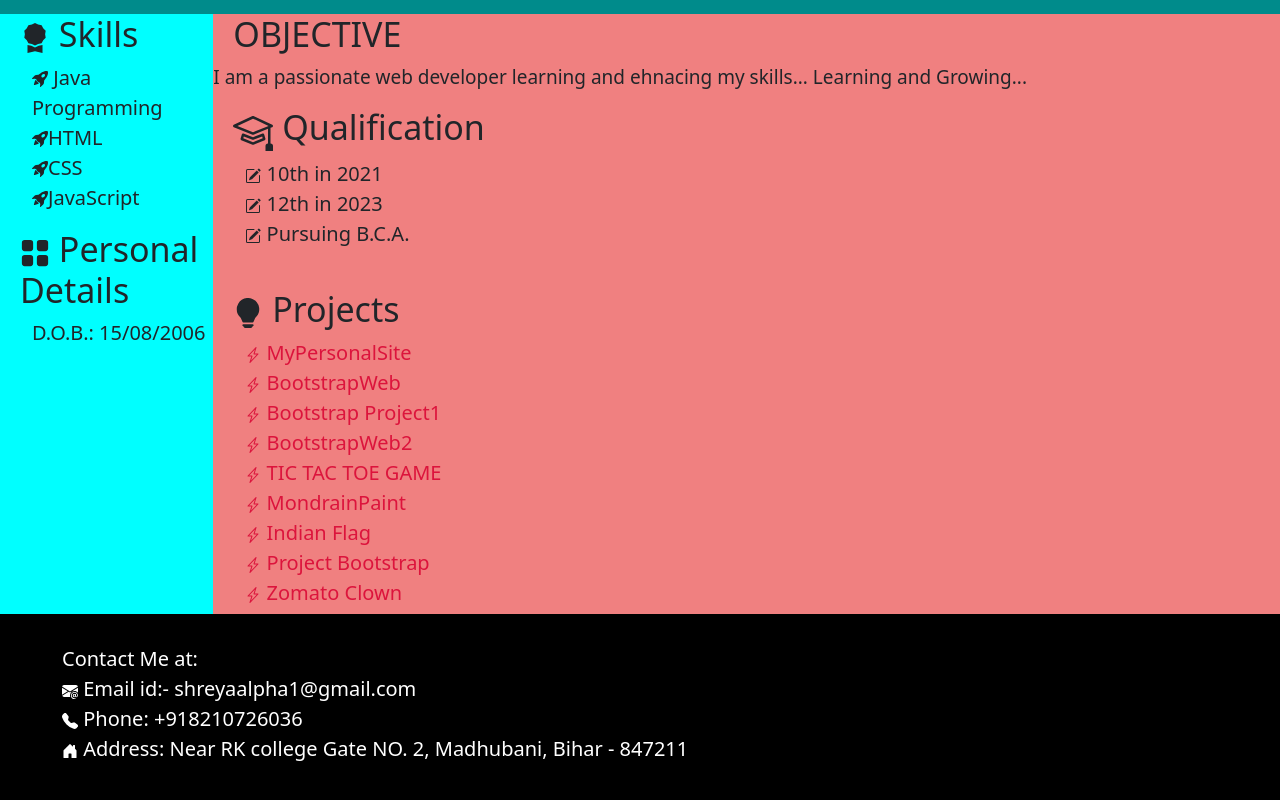
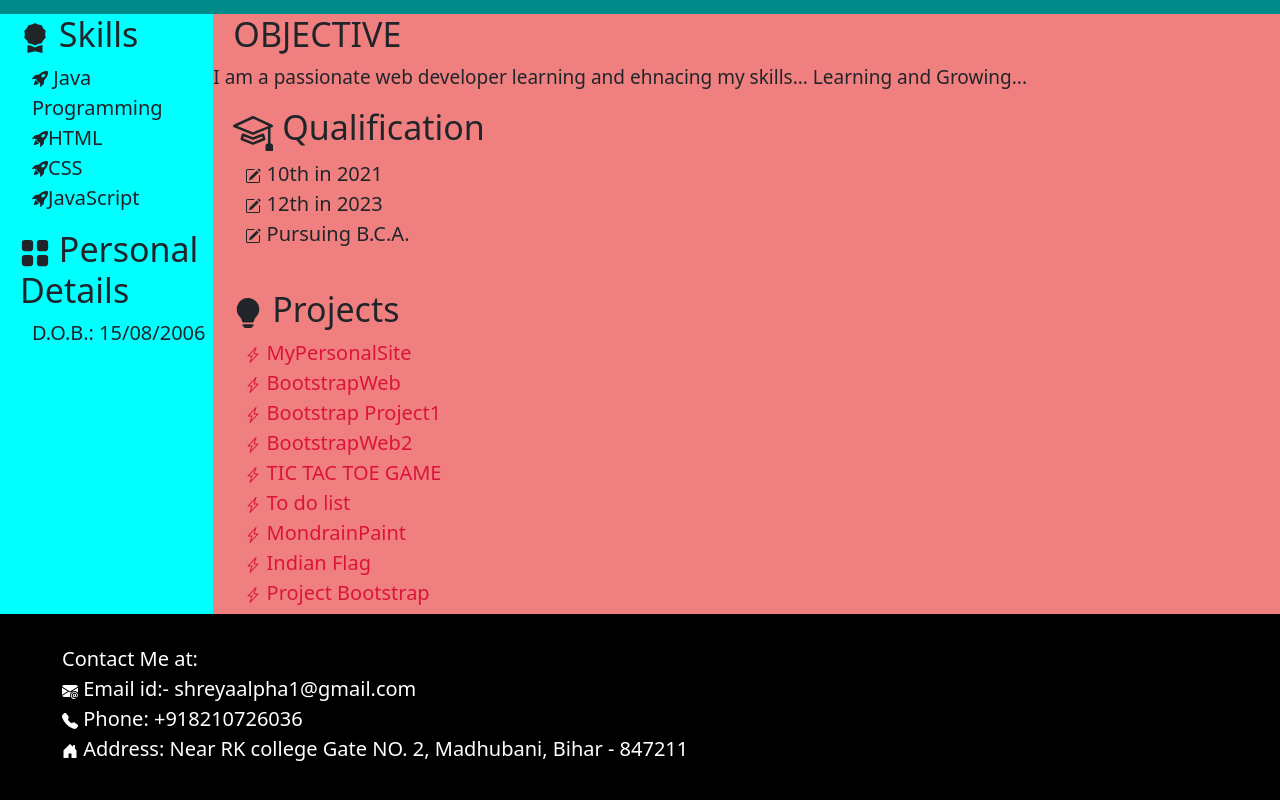
Before and after one commit to Shreya-web827/Portfolio, a plain HTML site: page ProjectPersonalSite/resume.html in a window 1280 px wide. Shown: the part 486-1286 px from the top of the page. Drawn offline with nearby package versions, Linux system fonts and the light colour scheme.

Commit message:
Update resume.html

```diff
--- a/ProjectPersonalSite/resume.html
+++ b/ProjectPersonalSite/resume.html
@@ -124,6 +124,10 @@
             <path d="M11.251.068a.5.5 0 0 1 .227.58L9.677 6.5H13a.5.5 0 0 1 .364.843l-8 8.5a.5.5 0 0 1-.842-.49L6.323 9.5H3a.5.5 0 0 1-.364-.843l8-8.5a.5.5 0 0 1 .615-.09zM4.157 8.5H7a.5.5 0 0 1 .478.647L6.11 13.59l5.732-6.09H9a.5.5 0 0 1-.478-.647L9.89 2.41z"/>
           </svg>
             TIC TAC TOE GAME</a>     <br>
+             <a href="https://github.com/Shreya-web827/TO-DO-LIST"><svg xmlns="http://www.w3.org/2000/svg" width="16" height="16" fill="currentColor" class="bi bi-lightning-charge" viewBox="0 0 16 16">
+            <path d="M11.251.068a.5.5 0 0 1 .227.58L9.677 6.5H13a.5.5 0 0 1 .364.843l-8 8.5a.5.5 0 0 1-.842-.49L6.323 9.5H3a.5.5 0 0 1-.364-.843l8-8.5a.5.5 0 0 1 .615-.09zM4.157 8.5H7a.5.5 0 0 1 .478.647L6.11 13.59l5.732-6.09H9a.5.5 0 0 1-.478-.647L9.89 2.41z"/>
+          </svg>
+            To do list</a>     <br>
         <a href="https://github.com/Shreya-web827/Web-Development/blob/main/ProjectMondrainPaint.zip"><svg xmlns="http://www.w3.org/2000/svg" width="16" height="16" fill="currentColor" class="bi bi-lightning-charge" viewBox="0 0 16 16">
           <path d="M11.251.068a.5.5 0 0 1 .227.58L9.677 6.5H13a.5.5 0 0 1 .364.843l-8 8.5a.5.5 0 0 1-.842-.49L6.323 9.5H3a.5.5 0 0 1-.364-.843l8-8.5a.5.5 0 0 1 .615-.09zM4.157 8.5H7a.5.5 0 0 1 .478.647L6.11 13.59l5.732-6.09H9a.5.5 0 0 1-.478-.647L9.89 2.41z"/>
         </svg>
```
